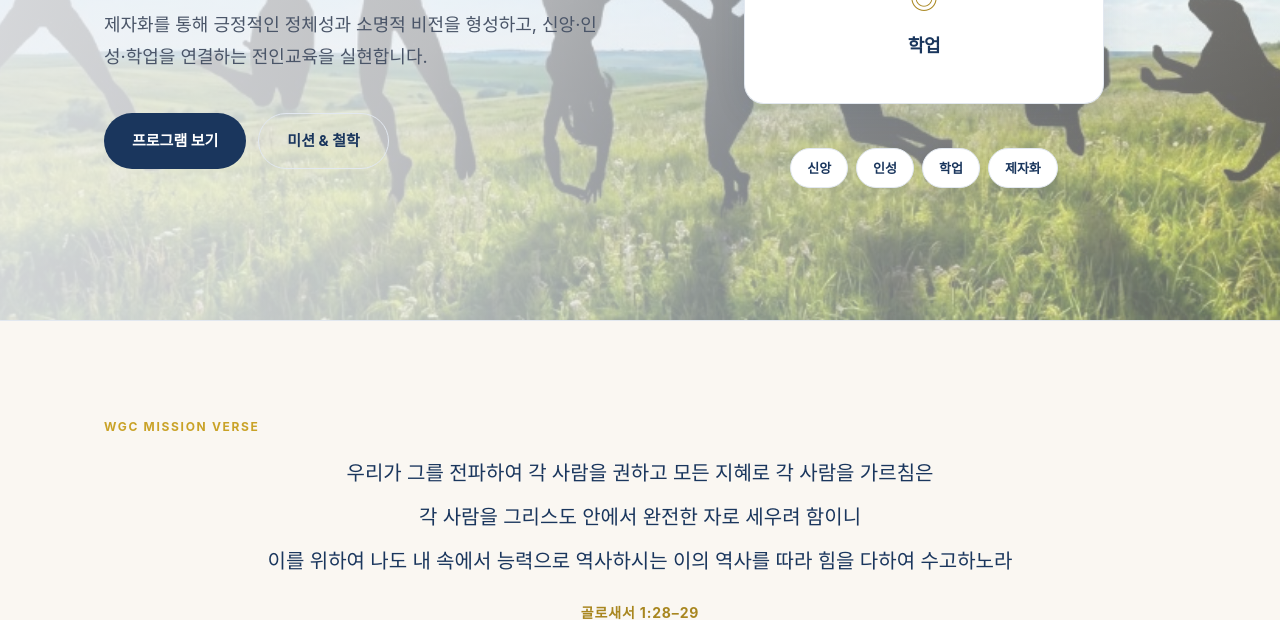
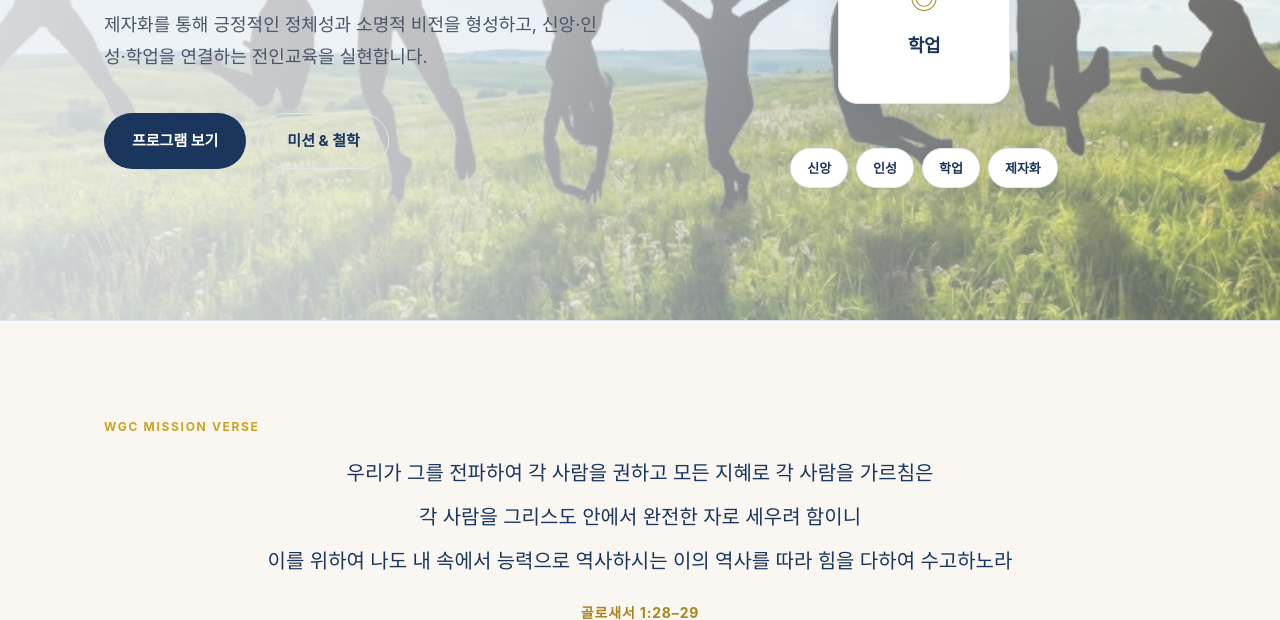
Before and after one commit to hssonoflord/next-generation-dev-institute, a website: page index.html in a window 1280 px wide. Shown: the part 480-1100 px from the top of the page. Drawn offline with Linux system fonts and the light colour scheme; a web font is replaced by a local one.

Commit message:
히어로 다이어그램 학업 카드 크기를 신앙·인성과 동일하게 조정
하단 중앙 배치 유지, 양쪽 여백을 줄여 한 칸 크기로 맞춤.

```diff
--- a/css/style.css
+++ b/css/style.css
@@ -385,6 +385,7 @@ button {
   align-items: center;
   justify-content: center;
   gap: 8px;
+  min-height: 0;
   background: var(--color-surface);
   border-radius: var(--radius-lg);
   box-shadow: var(--shadow-md);
@@ -407,6 +408,9 @@ button {
 
 .pillar-card--study {
   grid-column: 1 / -1;
+  grid-row: 2;
+  justify-self: center;
+  width: calc((100% - 16px) / 2);
   border-top: 3px solid var(--color-accent);
 }
 
```
